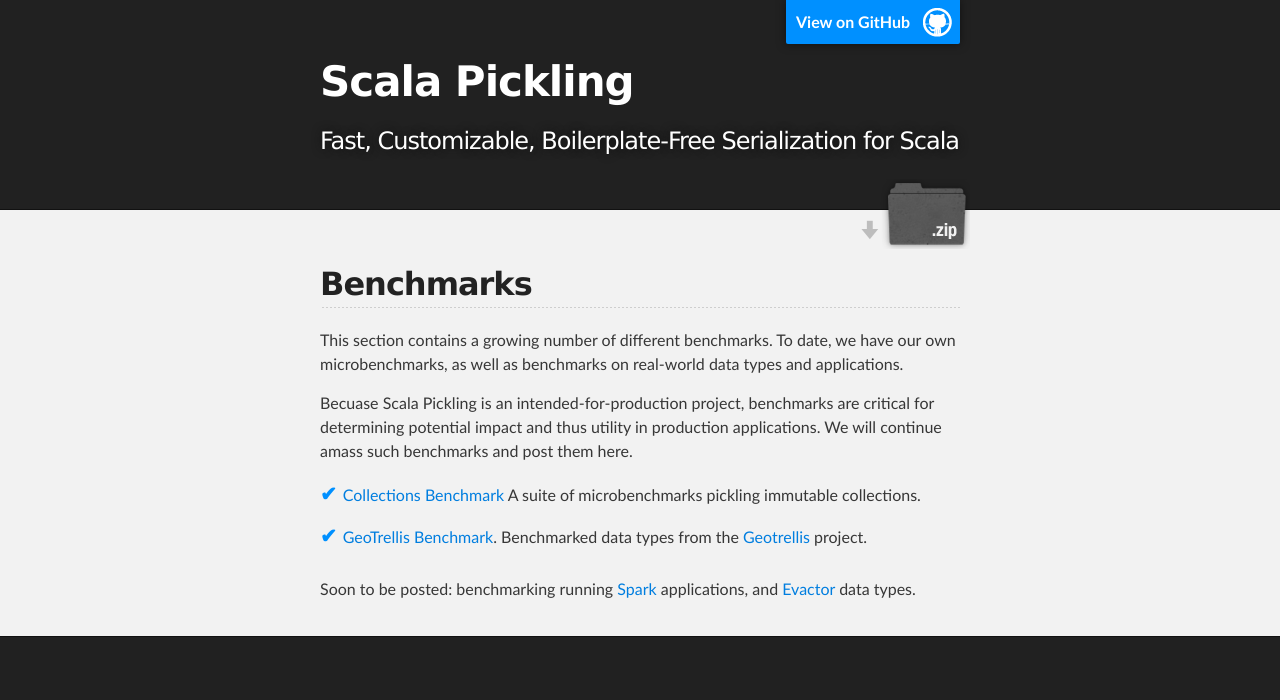
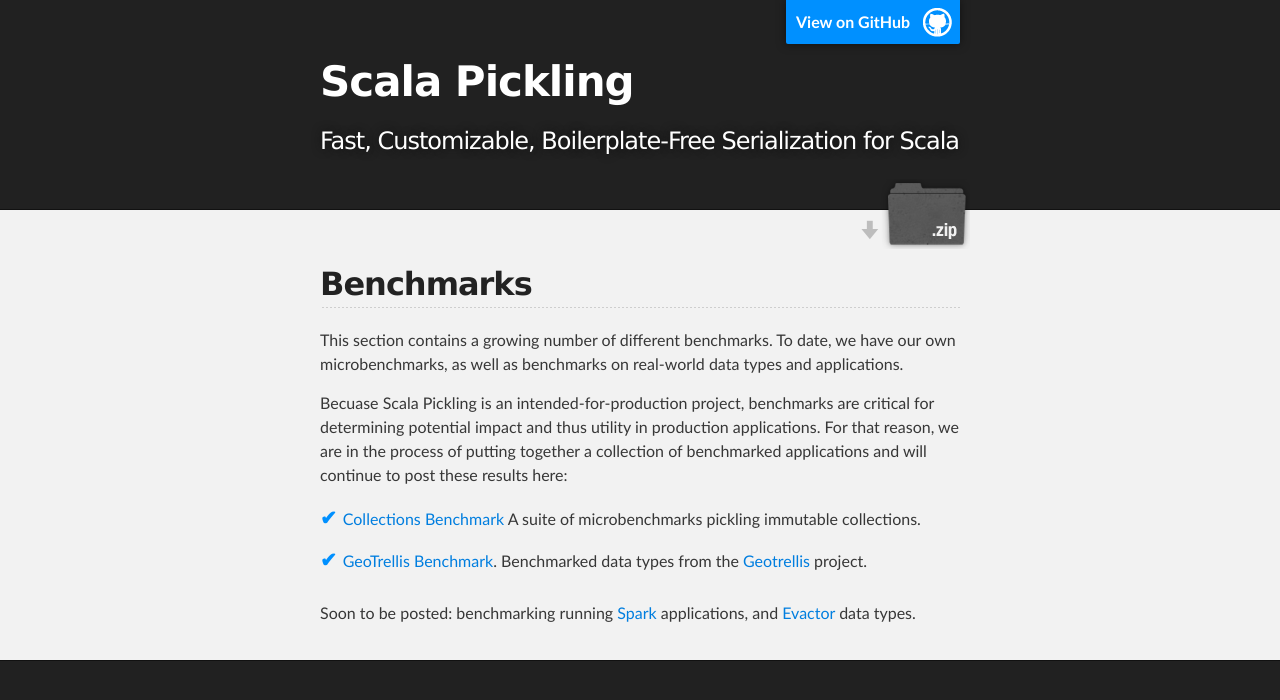
Before and after one commit to heathermiller/wwwpickling, a Jekyll site: the page built from benchmarks/index.md, in a window 1280 px wide. Shown: the top 700 px of the page. Built offline with Jekyll 4.4.1, drawn with Linux system fonts in a browser that asks for light colours; a script that is not in the unit is left out.

Commit message:
Updating benchmarking index text

```diff
--- a/benchmarks/index.md
+++ b/benchmarks/index.md
@@ -10,7 +10,9 @@
 
 Becuase Scala Pickling is an intended-for-production project, benchmarks are
 critical for determining potential impact and thus utility in production
-applications. We will continue amass such benchmarks and post them here.
+applications. For that reason, we are in the process of putting together a
+collection of benchmarked applications and will continue to post these results
+here:
 
 - [Collections Benchmark](vector.html) A suite of microbenchmarks pickling immutable collections.
 - [GeoTrellis Benchmark](geotrellis.html). Benchmarked data types from the [Geotrellis](https://github.com/geotrellis/geotrellis) project.
```
